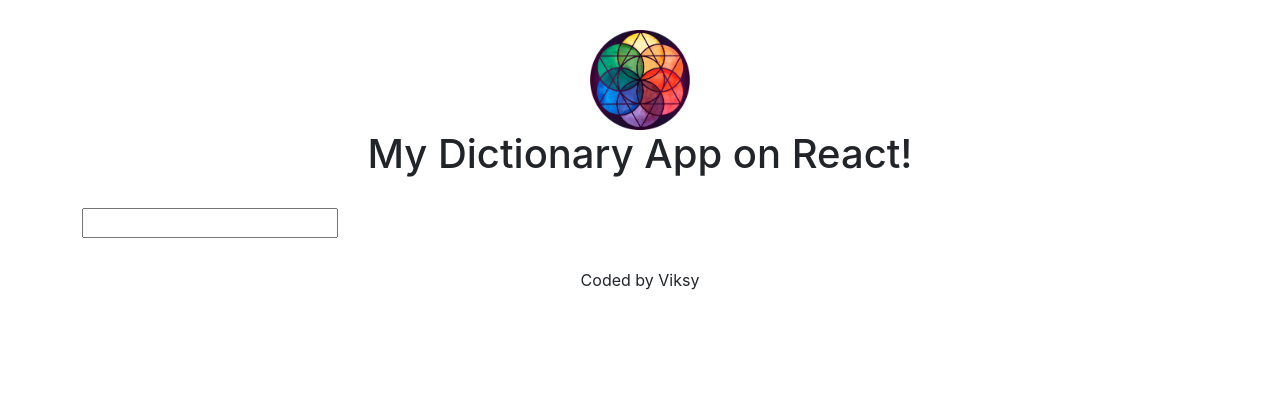
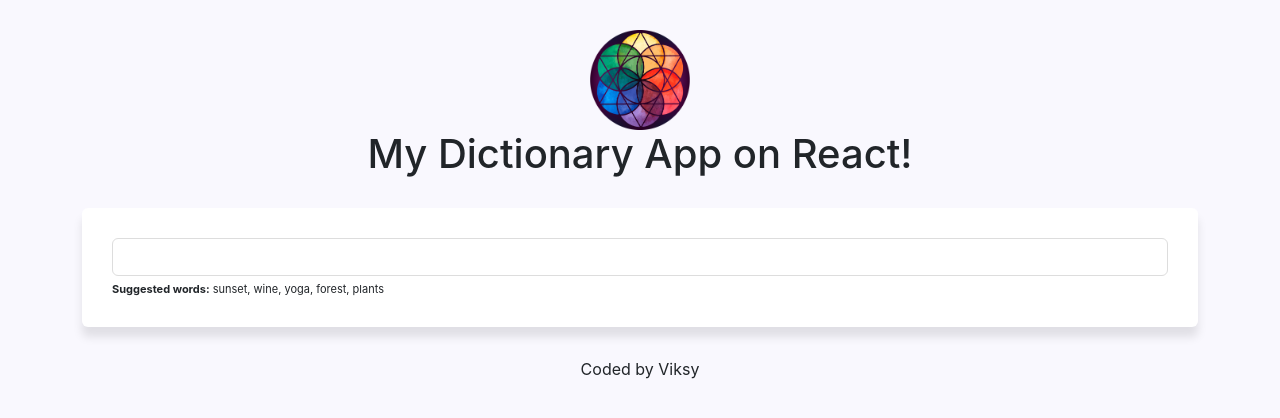
Before and after one commit to Viksia/react-dictionary-project, a React (Create React App) app: page / in a window 1280 px wide. Shown: the top 418 px of the page. Built offline with nearby package versions, Linux system fonts and the light colour scheme; no server answers.

Commit message:
Added some style

```diff
--- a/src/App.css
+++ b/src/App.css
@@ -1,3 +1,11 @@
+body {
+  background-color: #f9f8fe;
+}
+
+a {
+  color: #65196f;
+}
+
 .App-header {
   margin: 30px 0;
   text-align: center;
--- a/src/App.js
+++ b/src/App.js
@@ -11,7 +11,7 @@ export default function App() {
           <h1>My Dictionary App on React!</h1>
         </header>
         <main>
-          <Dictionary />
+          <Dictionary defaultKeyword="sunset" />
         </main>
         <footer className="App-footer">Coded by Viksy</footer>
       </div>
--- a/src/Dictionary.css
+++ b/src/Dictionary.css
@@ -1,3 +1,20 @@
-.Dictionary {
-  text-align: left;
+.Dictionary section {
+  background-color: white;
+  padding: 30px;
+  border-radius: 6px;
+  box-shadow: 0px 10px 10px rgba(0, 0, 0, 0.1);
+  margin: 20px 0;
 }
+
+.Dictionary input {
+  width: 100%;
+  padding: 6px 10px;
+  border: 1px solid #ddd;
+  color: #333;
+  border-radius: 6px;
+}
+
+.Dictionary .hint {
+  margin-top: 5px;
+  font-size: 11px;
+}
--- a/src/Dictionary.js
+++ b/src/Dictionary.js
@@ -3,31 +3,50 @@ import axios from "axios";
 import Results from "./Results.js";
 import "./Dictionary.css";
 
-export default function Dictionary() {
-  let [keyword, setKeyword] = useState("");
+export default function Dictionary(props) {
+  let [keyword, setKeyword] = useState(props.defaultKeyword);
   let [results, setResults] = useState(null);
+  let [loaded, setLoaded] = useState(false);
 
   function handleResponse(response) {
     setResults(response.data[0]);
   }
 
-  function search(event) {
-    event.preventDefault();
-
+  function search() {
     let apiUrl = `https://api.dictionaryapi.dev/api/v2/entries/en/${keyword}`;
     axios.get(apiUrl).then(handleResponse);
+  }
+
+  function handleSubmit(event) {
+    event.preventDefault();
+    search();
   }
 
   function handleKeywordChange(event) {
     setKeyword(event.target.value);
   }
 
+  function load() {
+    setLoaded(true);
+    search();
+  }
+
+  if (loaded) {
     return (
       <div className="Dictionary">
-      <form onSubmit={search}>
+        <section>
+          <form onSubmit={handleSubmit}>
             <input type="search" onChange={handleKeywordChange} />
           </form>
+          <div className="hint">
+            <strong>Suggested words:</strong> sunset, wine, yoga, forest, plants
+          </div>
+        </section>
         <Results results={results} />
       </div>
     );
+  } else {
+    load();
+    return "Loading..";
   }
+}
--- /dev/null
+++ b/src/Phonetics.css
@@ -0,0 +1,24 @@
+.Phonetics {
+  height: 60px;
+}
+
+.Phonetics a {
+  border: 1px solid #ddd;
+  text-decoration: none;
+  padding: 10px 20px;
+  font-size: 12px;
+  font-weight: bold;
+  border-radius: 20px;
+  margin-right: 10px;
+  transition: all 150ms ease-in-out;
+}
+
+.Phonetics a:hover {
+  background-color: #65196f;
+  color: white;
+}
+
+.Phonetics .text {
+  opacity: 0.5;
+  font-weight: bold;
+}
--- a/src/Phonetics.js
+++ b/src/Phonetics.js
@@ -1,4 +1,5 @@
 import React from "react";
+import "./Phonetics.css";
 
 export default function Phonetics(props) {
   return (
@@ -6,9 +7,8 @@ export default function Phonetics(props) {
       <a href={props.phonetic.audio} target="_blank" rel="noreferrer">
         {" "}
         Listen
-      </a>
-      <br />
-      <p>{props.phonetic.text}</p>
+      </a>{" "}
+      <span className="text"> {props.phonetic.text}</span>
     </div>
   );
 }
--- /dev/null
+++ b/src/Results.css
@@ -0,0 +1,5 @@
+.Results h2 {
+  font-size: 36px;
+  font-weight: bold;
+  line-height: 1.5;
+}
--- a/src/Results.js
+++ b/src/Results.js
@@ -1,11 +1,13 @@
 import React from "react";
 import Meaning from "./Meaning";
 import Phonetics from "./Phonetics";
+import "./Results.css";
 
 export default function Results(props) {
   if (props.results) {
     return (
       <div className="Results">
+        <section>
           <h2>{props.results.word}</h2>
 
           {props.results.phonetics.map(function (phonetic, index) {
@@ -15,12 +17,12 @@ export default function Results(props) {
               </div>
             );
           })}
-
+        </section>
         {props.results.meanings.map(function (meaning, index) {
           return (
-            <div key={index}>
+            <section key={index}>
               <Meaning meaning={meaning} />
-            </div>
+            </section>
           );
         })}
       </div>
```
Lines whose indentation alone changed are shown as unchanged.
